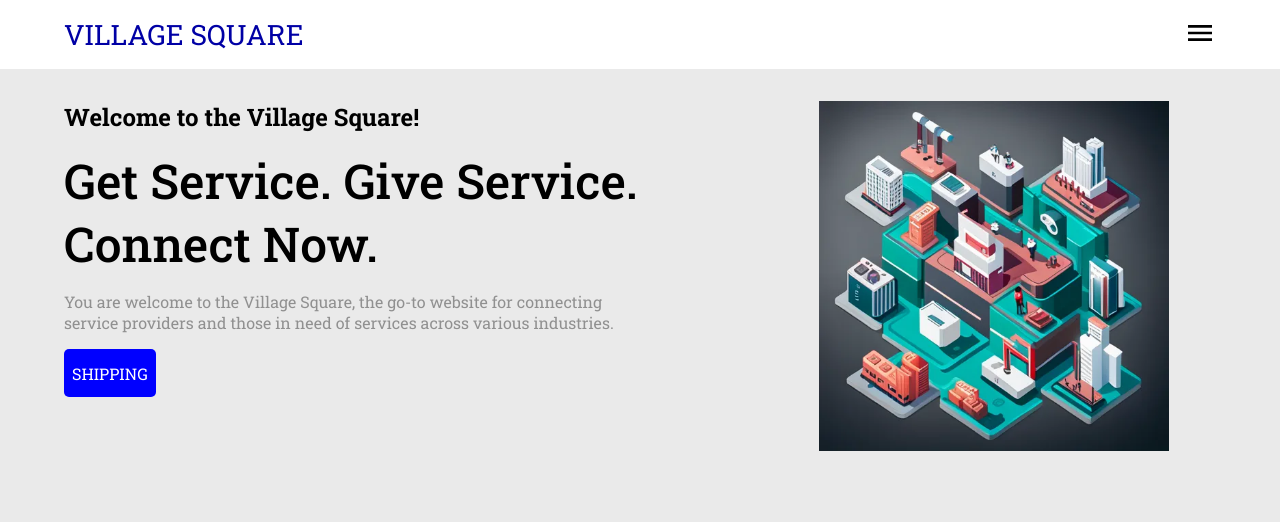
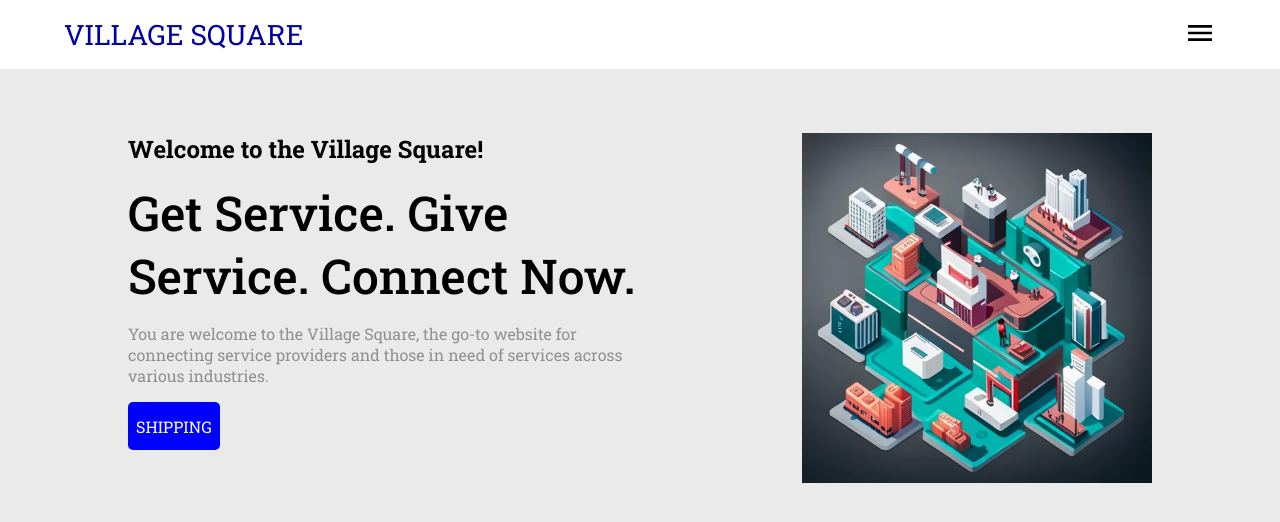
Before and after one commit to vincentabolarin/vlgsqr, a Next.js app: page / in a window 1280 px wide. Shown: the top 522 px of the page. Built offline with nearby package versions, Linux system fonts and the light colour scheme.

Commit message:
update container responsiveness

```diff
--- a/app/globals.scss
+++ b/app/globals.scss
@@ -145,10 +145,14 @@ form {
 }
 
 .container {
-  padding: 2rem 4rem;
+  padding: 4rem 8rem;
   background: var(--gray-5);
   height: 100%;
   min-height: 100dvh;
+
+  @media screen and (max-width: 1024px) {
+    padding: 2rem 4rem;
+  }
 }
 
 h1, h2, h3, h4, h5, h6, p {
```
